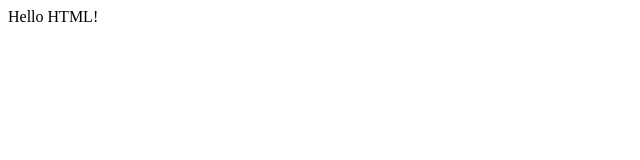
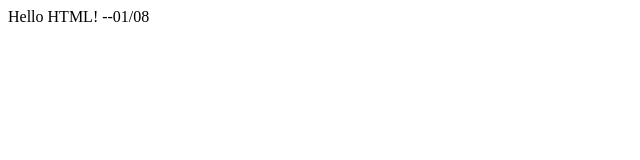
Before and after one commit to kevinljw/d3_hw-00, a plain HTML site: page index.html in a window 1280 px wide. Shown: the full height of the page, 0-640 px from the left. Drawn offline with Linux system fonts and the light colour scheme.

Commit message:
Update index.html

```diff
--- a/index.html
+++ b/index.html
@@ -5,7 +5,7 @@
     <title>D3 Course</title>
 </head>
 <body>
-    Hello HTML!
+    Hello HTML! --01/08
 
 
 </body>
```
